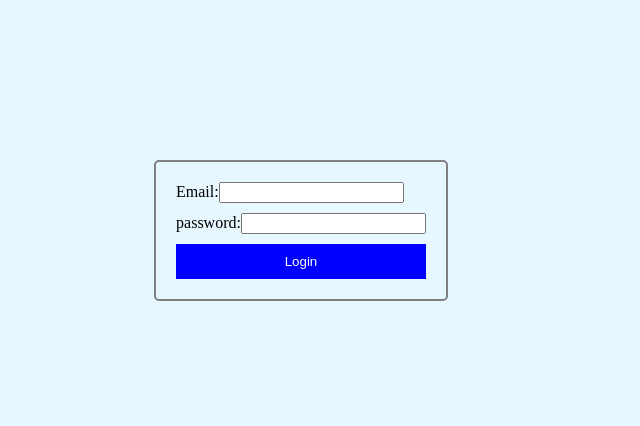
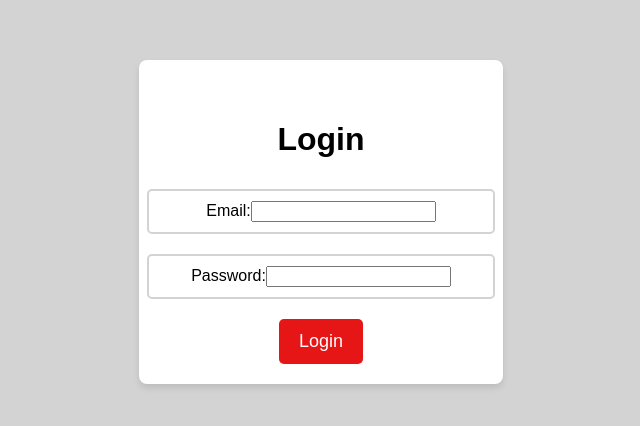
Before and after one commit to Jvanduyn/hackathon, a React (Create React App) app: page /login in a window 1280 px wide. Shown: the part 178-604 px from the top of the page, without its empty margins (339-979 px from the left). Built offline with nearby package versions, Linux system fonts and the light colour scheme; no server answers.

Commit message:
style login

```diff
--- a/src/App.css
+++ b/src/App.css
@@ -1,39 +1,62 @@
 body {
-  background-color: #e6f7ff;
+  background-color: #d3d3d3;
+  font-family: Arial, sans-serif;
+  margin: 0;
+  padding: 0;
+  display: flex;
+  align-items: center;
+  justify-content: center;
+  min-height: 100vh;
 }
 
 .login-container {
-  display: flex;
-  justify-content: center;
-  align-items: center;
-  height: 100vh;
+  background-color: white;
+  border-radius: 8px;
+  box-shadow: 0 4px 6px rgba(0, 0, 0, 0.1);
+  padding: 20px;
+  max-width: 400px;
+  width: 100%;
+  text-align: center;
 }
 
 .button-logout {
-  background-color: red;
+  background-color: #E61616;
   color: white;
   border: none;
   padding: 10px 20px;
   cursor: pointer;
+  border-radius: 5px;
+  font-size: 16px;
+  margin-right: 10px;
 }
 
 .login-form {
   display: flex;
   flex-direction: column;
-  max-width: 300px;
-  border: 2px solid gray;
-  padding: 20px;
-  border-radius: 5px;
+  align-items: center;
+  margin-top: 20px;
 }
 
 .input-field {
-  margin-bottom: 10px;
+  width: 100%;
+  margin: 10px 0;
+  padding: 10px;
+  border: 2px solid #d3d3d3;
+  border-radius: 5px;
+  font-size: 16px;
 }
 
 .login-button {
-  background-color: blue;
+  background-color: #E61616;
   color: white;
   border: none;
-  padding: 10px 20px;
+  padding: 12px 20px;
   cursor: pointer;
+  border-radius: 5px;
+  font-size: 18px;
+  margin-top: 10px;
 }
+
+.login-button:hover {
+  background-color: #FF0000;
+}
--- a/src/Pages/Login.jsx
+++ b/src/Pages/Login.jsx
@@ -2,13 +2,31 @@ import React, { useEffect, useState } from "react";
 import { Navigate } from 'react-router-dom';
 import '../App.css';
 
-export default () => {
+export default (props) => {
     const [email, setEmail] = useState('');
     const [password, setPassword] = useState('');
     const [isLoggedIn, setIsLoggedIn] = useState(false);
 
     const handleLogin = (e) => {
         e.preventDefault();
+
+        // Jake S:
+        //HR:
+        // "Henderson67@yahoo.com"
+        // "r6toOP7OQPs7mKy"
+
+        //Manager:
+        // "Tierra6@yahoo.com"
+        // "Im8JeAMzvvXZVO1"
+
+        // Jake V:
+        //HR:
+        // "Henderson67@yahoo.com"
+        // "r6toOP7OQPs7mKy"
+
+        //Manager:
+        // "Tierra6@yahoo.com"
+        // "Im8JeAMzvvXZVO1"
 
         // API call to check the credentials
         checkCreds(email, password)
@@ -23,6 +41,7 @@ export default () => {
                 } else {
                     setIsLoggedIn(false);
                 }
+                // setIsLoggedIn(true); // for testing only!!!
             })
             .catch((error) => {
                 console.error('API Error:', error);
@@ -56,6 +75,7 @@ export default () => {
             ) : (
                 <div className="login-container">
                     <form onSubmit={handleLogin} className="login-form">
+                        <h1>Login</h1>
                         <div className="input-field">
                             <label>Email:</label>
                             <input
@@ -66,7 +86,7 @@ export default () => {
                             />
                         </div>
                         <div className="input-field">
-                            <label>password:</label>
+                            <label>Password:</label>
                             <input
                                 type="password"
                                 value={password}
```
